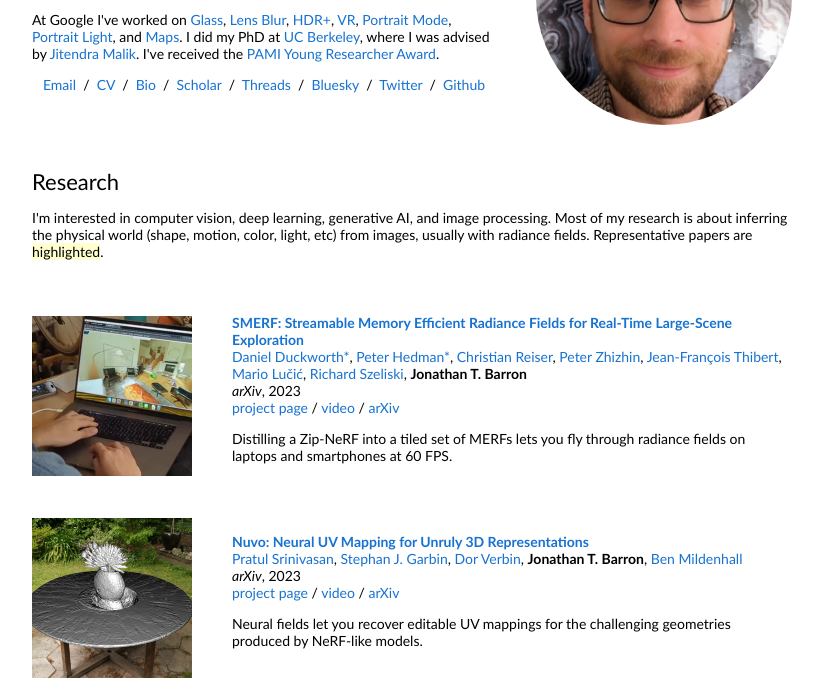
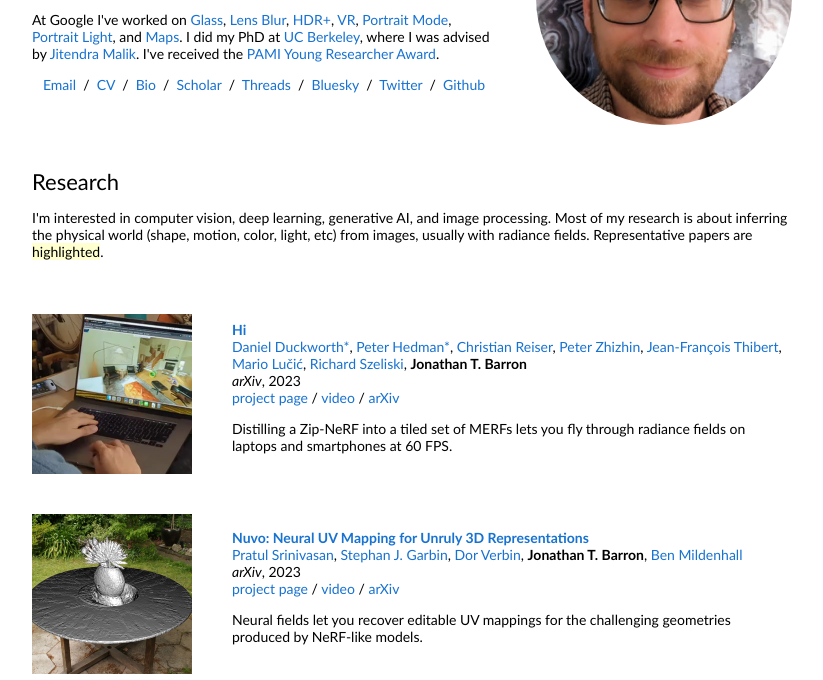
Before and after one commit to Mankirth/4020-Project, a plain HTML site: page index.html in a window 1280 px wide. Shown: the part 159-839 px from the top of the page, without its empty margins (228-1051 px from the left). Drawn offline with Linux system fonts and the light colour scheme.

Commit message:
hi again

```diff
--- a/index.html
+++ b/index.html
@@ -79,7 +79,7 @@
       </td>
       <td style="padding:20px;width:75%;vertical-align:middle">
         <a href="https://smerf-3d.github.io/">
-          <span class="papertitle">SMERF: Streamable Memory Efficient Radiance Fields for Real-Time Large-Scene Exploration</span>
+          <span class="papertitle">Hi</span>
         </a>
         <br>
 		<a href="http://www.stronglyconvex.com/about.html">Daniel Duckworth*</a>,
```
